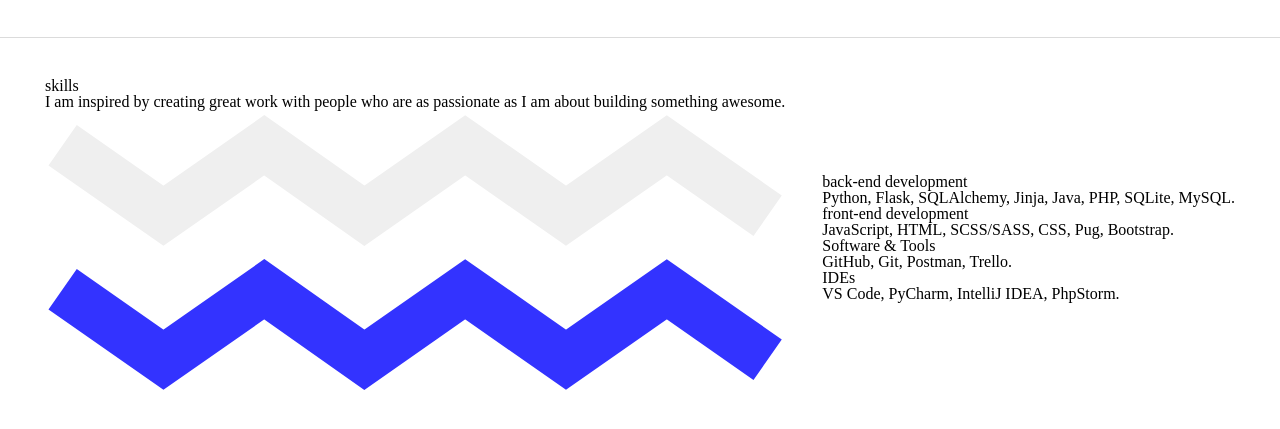
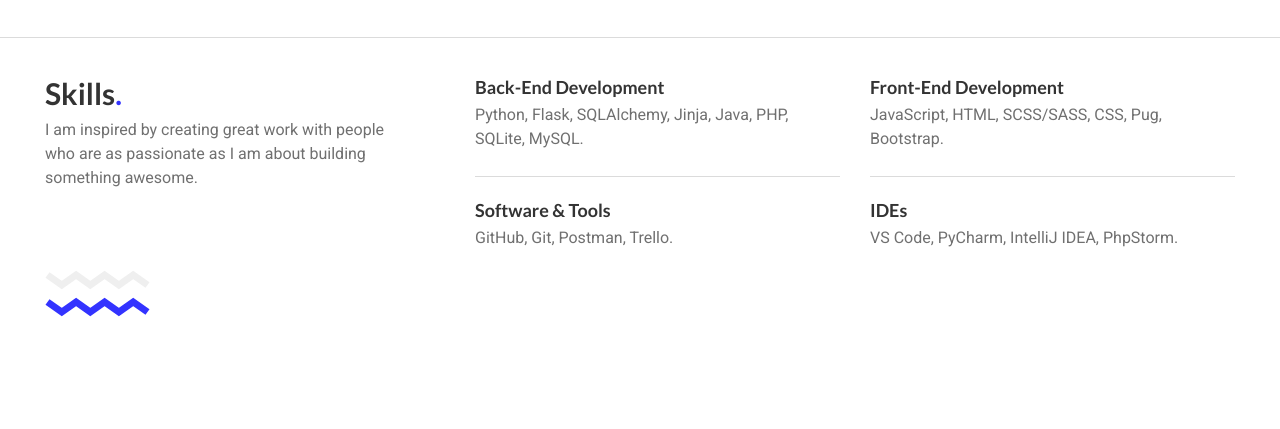
Before and after one commit to gigaamiridze/Resume, a website: page index.html in a window 1280 px wide. Shown: the part 447-876 px from the top of the page. After the commit the page ends 804 px from the top, so only its background shows below. Drawn offline with Linux system fonts and the light colour scheme.

Commit message:
Added styles of skills section

```diff
--- a/index.html
+++ b/index.html
@@ -85,7 +85,7 @@
       <div class="container">
         <div class="info-block">
           <div class="left-side">
-            <h2>skills</h2>
+            <h2>skills<span class="blue-point">.</span></h2>
             <p>
               I am inspired by creating great work with people who are as passionate as I am about building
               something awesome.
@@ -114,10 +114,12 @@
               <div class="skills-box">
                 <h3>back-end development</h3>
                 <p>Python, Flask, SQLAlchemy, Jinja, Java, PHP, SQLite, MySQL.</p>
+                <div class="divider-line"></div>
               </div>
               <div class="skills-box">
                 <h3>front-end development</h3>
                 <p>JavaScript, HTML, SCSS/SASS, CSS, Pug, Bootstrap.</p>
+                <div class="divider-line"></div>
               </div>
             </div>
             <div class="horizontal-block">
@@ -134,5 +136,6 @@
         </div>
       </div>
     </section>
+    <div class="divider-line"></div>
   </body>
 </html>
--- a/scss/global.scss
+++ b/scss/global.scss
@@ -10,3 +10,4 @@
 @import "./main/general";
 @import "./main/header";
 @import "./main/hello";
+@import "./main/skills";
--- /dev/null
+++ b/scss/main/_skills.scss
@@ -0,0 +1,54 @@
+#skills {
+  .info-block {
+    align-items: flex-start;
+    .left-side {
+      max-width: 370px;
+      width: 100%;
+      h2 {
+        @include text-property(30px, $lato, $black, capitalize);
+        font-weight: $bold;
+      }
+      p {
+        @include text-property(16px, $roboto, $grey, none);
+        line-height: 1.5;
+        margin: 10px 0 80px;
+      }
+      .svg-box {
+        display: flex;
+        flex-direction: column;
+        svg {
+          width: 105px;
+          &:first-child {
+            margin-bottom: 7px;
+          }
+        }
+      }
+    }
+    .right-side {
+      .horizontal-block {
+        display: flex;
+        &:first-child {
+          margin-bottom: 25px;
+        }
+        .skills-box {
+          width: 365px;
+          &:first-child {
+            margin-right: 30px;
+          }
+          h3 {
+            @include text-property(18px, $lato, $black, capitalize);
+            font-weight: $bold;
+            margin-bottom: 7px;
+          }
+          p {
+            @include text-property(16px, $roboto, $grey, none);
+            line-height: 1.5;
+          }
+          .divider-line {
+            margin-top: 25px;
+          }
+        }
+      }
+    }
+  }
+}
```
Also changed, not shown: css/global.css.
